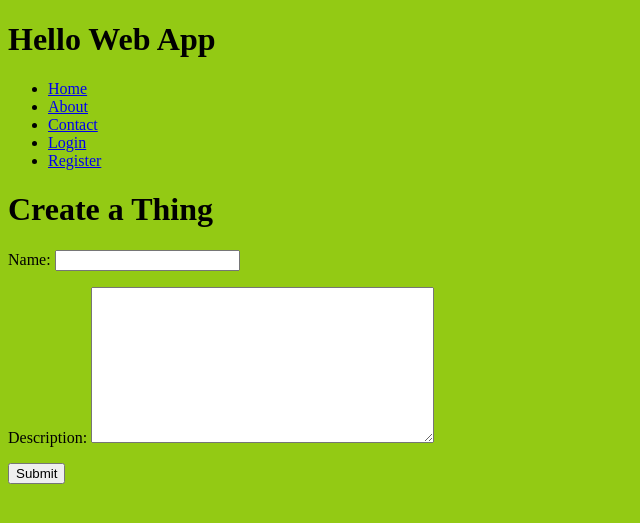
After one commit to NicholasBallard/hellowebapp, a Django app: a page that uses app_cbs/templates/things/create_thing.html in a window 1280 px wide. The commit adds this page. Shown: the top 523 px of the page, without its empty margins (0-640 px from the left). Run offline with Django 3.2, Linux system fonts and the light colour scheme.

Commit message:
User to Thing schema updated 1:1, edit thing on registration

```diff
--- a/app_cbs/models.py
+++ b/app_cbs/models.py
@@ -1,3 +1,4 @@
+from django.contrib.auth.models import User
 from django.db import models
 
 # Create your models here.
@@ -6,3 +7,5 @@ class Thing(models.Model):
     name = models.CharField(max_length=255)
     description = models.TextField()
     slug = models.SlugField(unique=True)
+    # the new line we're adding
+    user = models.OneToOneField(User, blank=True, null=True)
--- a/app_cbs/static/css/style.css
+++ b/app_cbs/static/css/style.css
@@ -1,3 +1,3 @@
 body {
-    background-color: rgba(54, 81, 170, 0.774), 255, 76;
+    background-color: #93ca14;
 }
--- /dev/null
+++ b/app_cbs/templates/things/create_thing.html
@@ -0,0 +1,13 @@
+{% extends 'base.html' %}
+{% block title %}
+    Create a Thing - {{ block.super }}
+{% endblock title %}
+
+{% block content %}
+    <h1>Create a Thing</h1>
+    <form role="form" action="" method="post">
+        {% csrf_token %}
+        {{ form.as_p }}
+        <input type="submit" value="Submit" />
+    </form>
+{% endblock content %}
--- a/app_cbs/views.py
+++ b/app_cbs/views.py
@@ -1,3 +1,6 @@
+from django.contrib.auth.decorators import login_required
+from django.http import Http404
+from django.template.defaultfilters import slugify
 from django.shortcuts import render, redirect
 from app_cbs.forms import ThingForm
 from app_cbs.models import Thing
@@ -21,9 +24,15 @@ def thing_detail(request, slug):
         'thing': thing,
     })
 
+@login_required
 def edit_thing(request, slug):
     # grab the object
     thing = Thing.objects.get(slug=slug)
+
+    # make sure the logged in user is the owner of the thing
+    if thing.user != request.user:
+        raise Http404
+
     # set the form we're using
     form_class = ThingForm
 
@@ -45,3 +54,33 @@ def edit_thing(request, slug):
         'thing': thing,
         'form': form,
     })
+
+def create_thing(request):
+    form_class = ThingForm
+
+    # if we're coming from a submitted form, do this
+    if request.method == 'POST':
+        # grab the data from the submitted form and
+        # apply the form
+        form = form_class(request.POST)
+        if form.is_valid():
+            # create an instance but don't save yet
+            thing = form.save(commit=False)
+
+            # set the additional details
+            thing.user = request.user
+            thing.slug = slugify(thing.name)
+
+            # save the object
+            thing.save()
+
+            # redirect to our newly created thing
+            return redirect('thing_detail', slug=thing.slug)
+
+    # otherwise just create the form
+    else:
+        form = form_class()
+
+    return render(request, 'things/create_thing.html', {
+        'form': form,
+    })
--- a/project_cbs/urls.py
+++ b/project_cbs/urls.py
@@ -24,6 +24,7 @@ from django.contrib import admin
 from django.views.generic import TemplateView
 
 from app_cbs import views
+from app_cbs.backends import MyRegistrationView
 
 urlpatterns = [
     url(r'^$', views.index, name='home'),
@@ -55,6 +56,11 @@ urlpatterns = [
         password_reset_complete,
         {'template_name': 'registration/password_reset_complete.html'},
         name="password_reset_complete"),
+    url(r'^accounts/register/$',
+        MyRegistrationView.as_view(),
+        name='registration_register'),
+    url(r'^accounts/create_thing/$', views.create_thing,
+        name='registration_create_thing'),
     url(r'^accounts/',
         include('registration.backends.simple.urls')),
     url(r'^admin/', admin.site.urls),
```
Also changed, not shown: app_cbs/backends.py (added, +10 -0 lines), app_cbs/templates/things/thing_detail.html (+7 -1 lines), app_cbs/migrations/0002_thing_usre.py (added), app_cbs/migrations/0003_auto_20171017_2250.py (added).
